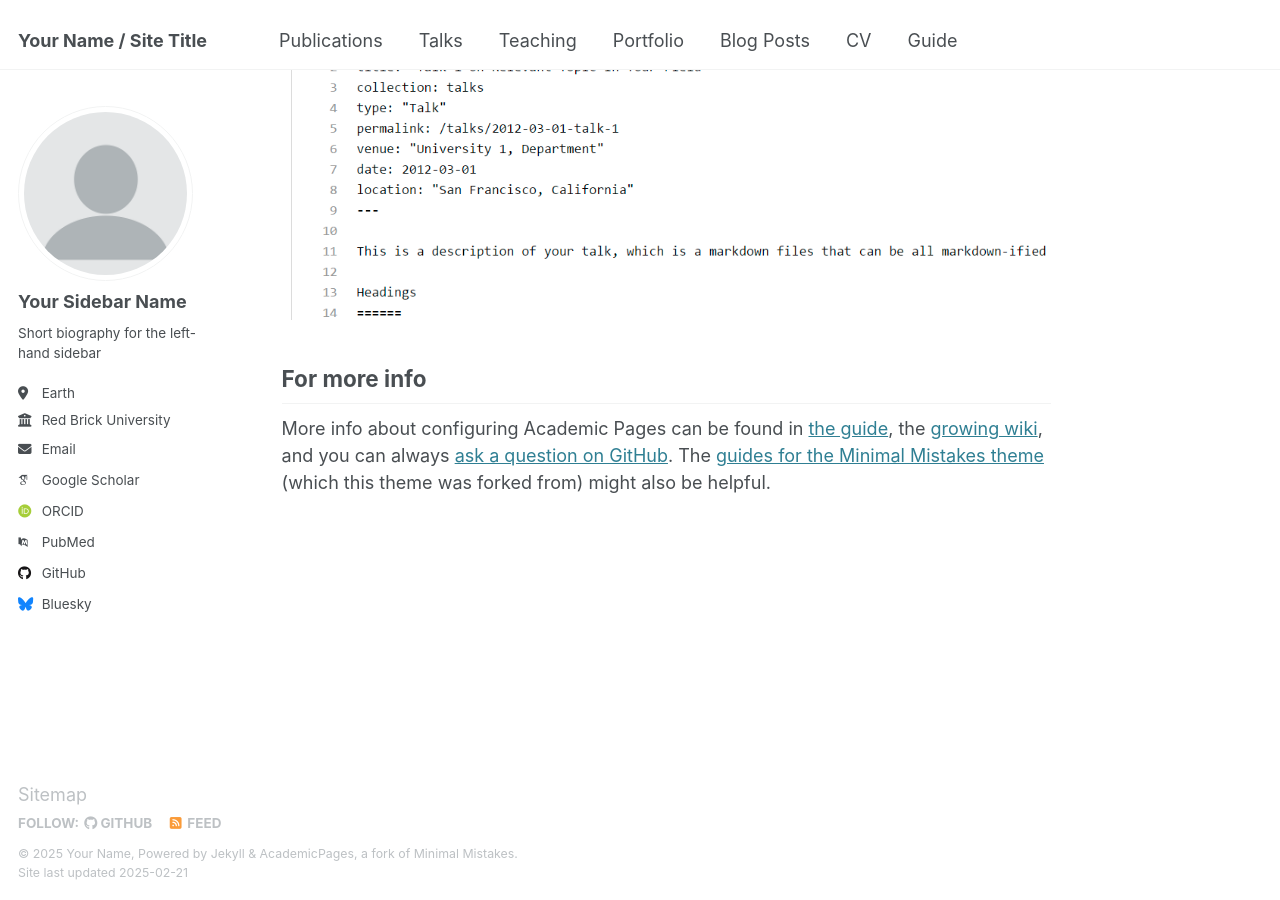
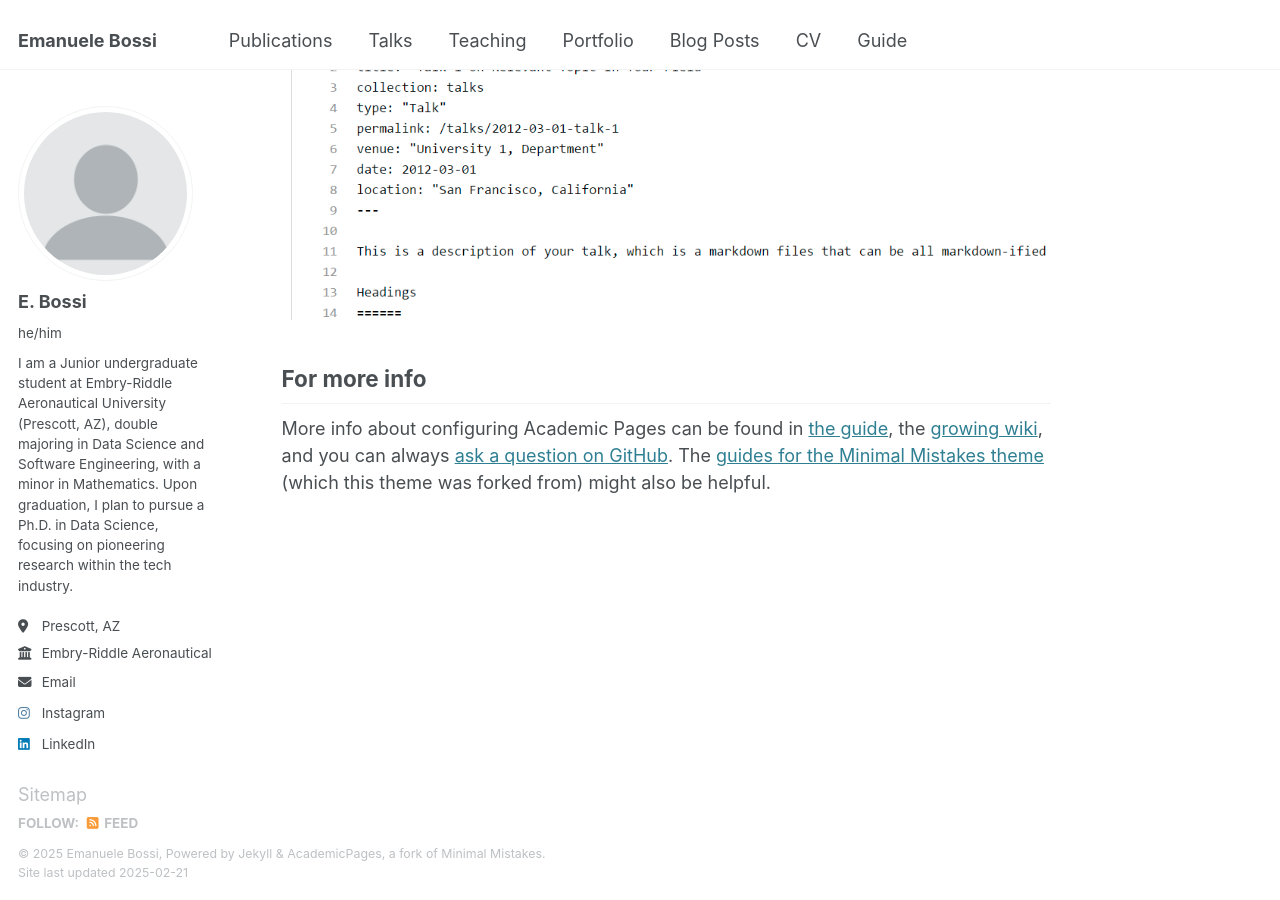
Before and after one commit to bossiemanuele/bossiemanuele.github.io, a Jekyll site: the page built from _pages/about.md, in a window 1280 px wide and 900 px high, scrolled down 2642 px. Built offline with Jekyll 4.4.1, drawn with Linux system fonts in a browser that asks for light colours; some web fonts are replaced.

Commit message:
Update _config.yml
Set basic information

```diff
--- a/_config.yml
+++ b/_config.yml
@@ -9,11 +9,11 @@
 # Basic Site Settings
 locale                   : "en-US"
 site_theme               : "default"
-title                    : "Your Name / Site Title"
+title                    : "Emanuele Bossi"
 title_separator          : "-"
-name                     : &name "Your Name"
-description              : &description "personal description"
-url                      : https://academicpages.github.io # the base hostname & protocol for your site e.g. "https://[your GitHub username].github.io"
+name                     : &name "Emanuele Bossi"
+description              : &description "I am a Junior undergraduate student at Embry-Riddle Aeronautical University (Prescott, AZ), double majoring in Data Science and Software Engineering, with a minor in Mathematics. Upon graduation, I plan to pursue a Ph.D. in Data Science, focusing on pioneering research within the tech industry."
+url                      : https://bossiemanuele.github.io # the base hostname & protocol for your site e.g. "https://[your GitHub username].github.io"
 baseurl                  : "" # the subpath of your site, e.g. "/blog"
 repository               : "academicpages/academicpages.github.io"
 
@@ -23,21 +23,21 @@ repository               : "academicpages/academicpages.github.io"
 author:
   # Biographic information
   avatar           : "profile.png"
-  name             : "Your Sidebar Name"
-  pronouns         : # example: "she/her"
-  bio              : "Short biography for the left-hand sidebar"
-  location         : "Earth"
-  employer         : "Red Brick University"
+  name             : "E. Bossi"
+  pronouns         : "he/him" # example: "she/her"
+  bio              : "I am a Junior undergraduate student at Embry-Riddle Aeronautical University (Prescott, AZ), double majoring in Data Science and Software Engineering, with a minor in Mathematics. Upon graduation, I plan to pursue a Ph.D. in Data Science, focusing on pioneering research within the tech industry."
+  location         : "Prescott, AZ"
+  employer         : "Embry-Riddle Aeronautical University"
   uri              : # URL
-  email            : "none@example.org"
+  email            : "emab03@gmail.com"
 
   # Academic websites
   arxiv            : # URL - Update with the correct link to your profile
-  googlescholar    : "https://scholar.google.com/citations?user=PS_CX0AAAAAJ"
+  googlescholar    : # URL
   impactstory      : # URL
-  orcid            : "http://orcid.org/yourorcidurl"
+  orcid            : # URL
   semantic         : # URL
-  pubmed           : "https://www.ncbi.nlm.nih.gov/pubmed/?term=john+snow"
+  pubmed           : # URL
   researchgate     : # URL
   scopus           : # URL
 
@@ -45,21 +45,21 @@ author:
   bitbucket        : # Username - Update with your username on the site
   codepen          : # Username
   dribbble         : # Username
-  github           : "academicpages"
+  github           : # Username
   kaggle           : # Username
   stackoverflow    : # User number or user number and name (i.e., use "1" or "1/jeff-atwood")
 
   # Social media
-  bluesky          : "bsky.app" # Replace this with you Bluesky username
+  bluesky          : # Username
   facebook         : # Username
   flickr           : # Username
   foursquare       : # Username
   goodreads        : # Username
   google_plus      : # Username
   keybase          : # Username
-  instagram        : # Username
+  instagram        : "_e.m.a._"
   lastfm           : # Username
-  linkedin         : # Username
+  linkedin         : "Emanuele Bossi"
   mastodon         : # URL
   medium           : # URL
   pinterest        : # Username
```
